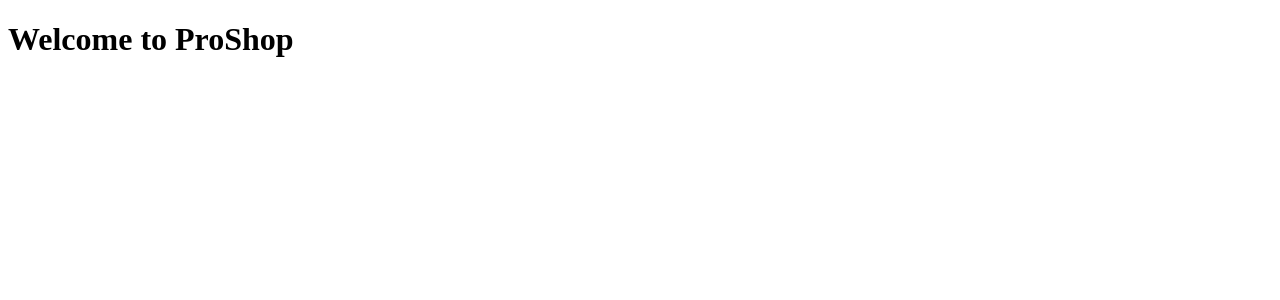
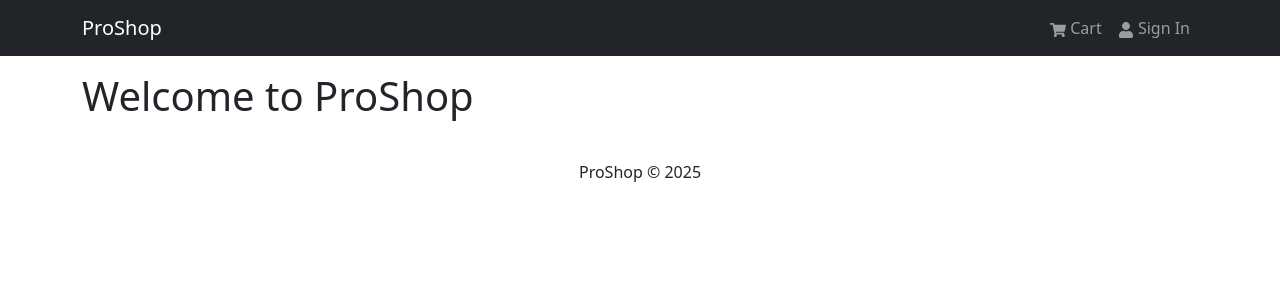
Before and after one commit to taras-protsyshyn/proshop, a React (Create React App) app in the folder frontend/: page / in a window 1280 px wide. Shown: the top 300 px of the page. Built offline with nearby package versions, Linux system fonts and the light colour scheme; the HTML template or start-up script is replaced by a standard one.

Commit message:
add Header and footer

```diff
--- a/frontend/src/App.js
+++ b/frontend/src/App.js
@@ -1,5 +1,19 @@
+import { Container } from "react-bootstrap";
+import { Header } from "./components/Header";
+import { Footer } from "./components/Footer";
+
 function App() {
-  return <h1>Welcome to ProShop</h1>;
+  return (
+    <>
+      <Header />
+      <main className="py-3">
+        <Container>
+          <h1>Welcome to ProShop</h1>
+        </Container>
+      </main>
+      <Footer />
+    </>
+  );
 }
 
 export default App;
--- /dev/null
+++ b/frontend/src/components/Footer.jsx
@@ -0,0 +1,17 @@
+import { Container, Row, Col } from "react-bootstrap";
+
+export const Footer = () => {
+  const currentYear = new Date().getFullYear();
+
+  return (
+    <footer>
+      <Container>
+        <Row>
+          <Col className="text-center py-3">
+            <p>ProShop &copy; {currentYear}</p>
+          </Col>
+        </Row>
+      </Container>
+    </footer>
+  );
+};
--- /dev/null
+++ b/frontend/src/components/Header.jsx
@@ -0,0 +1,25 @@
+import { Navbar, Nav, Container } from "react-bootstrap";
+import { FaShoppingCart, FaUser } from "react-icons/fa";
+
+export const Header = () => {
+  return (
+    <header>
+      <Navbar bg="dark" variant="dark" expand="md" collapseOnSelect>
+        <Container>
+          <Navbar.Brand href="/">ProShop</Navbar.Brand>
+          <Navbar.Toggle aria-controls="basic-navbar-nav" />
+          <Navbar.Collapse id="basic-navbar-nav">
+            <Nav className="ms-auto">
+              <Nav.Link href="/cart">
+                <FaShoppingCart /> Cart
+              </Nav.Link>
+              <Nav.Link href="/login">
+                <FaUser /> Sign In
+              </Nav.Link>
+            </Nav>
+          </Navbar.Collapse>
+        </Container>
+      </Navbar>
+    </header>
+  );
+};
--- a/frontend/src/index.js
+++ b/frontend/src/index.js
@@ -1,5 +1,6 @@
 import React from "react";
 import ReactDOM from "react-dom/client";
+import "bootstrap/dist/css/bootstrap.min.css";
 import App from "./App";
 
 const root = ReactDOM.createRoot(document.getElementById("root"));
```
